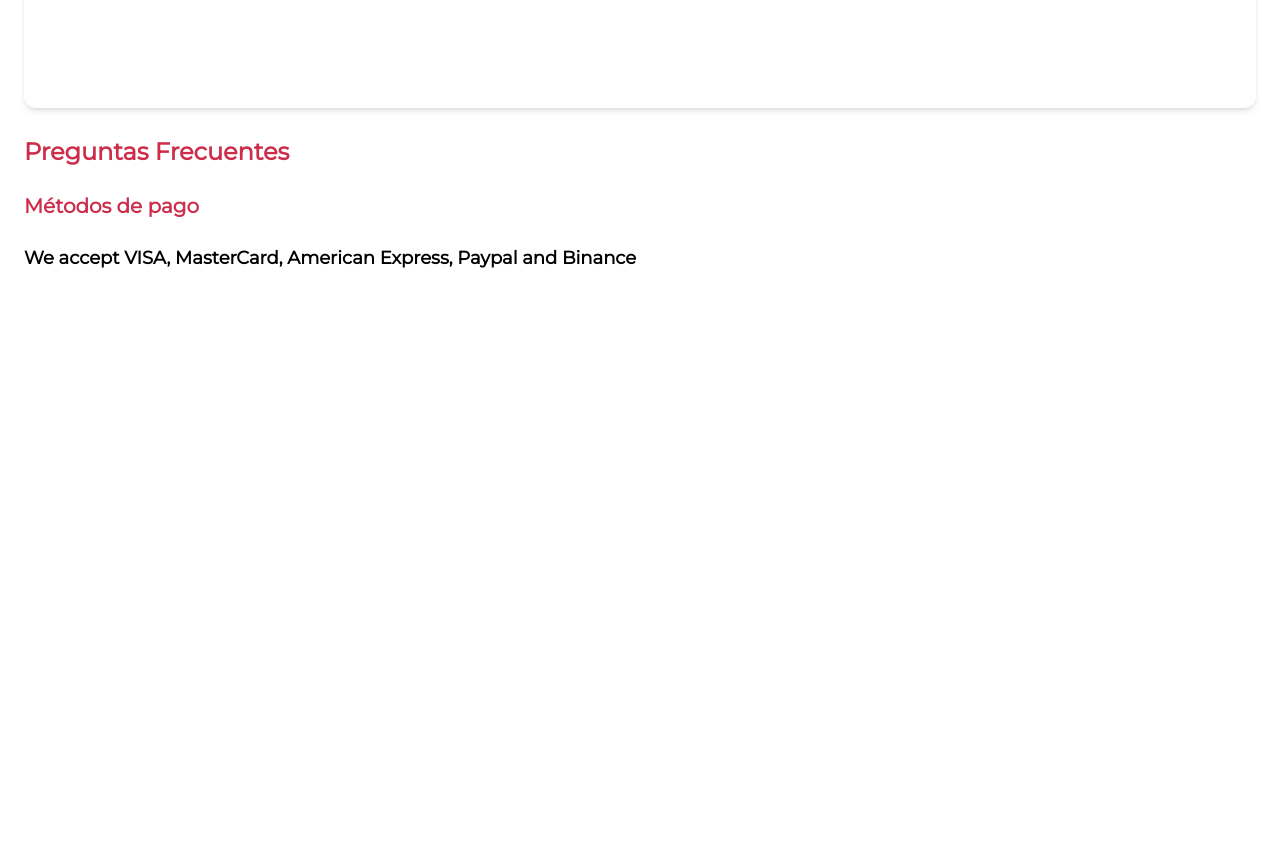
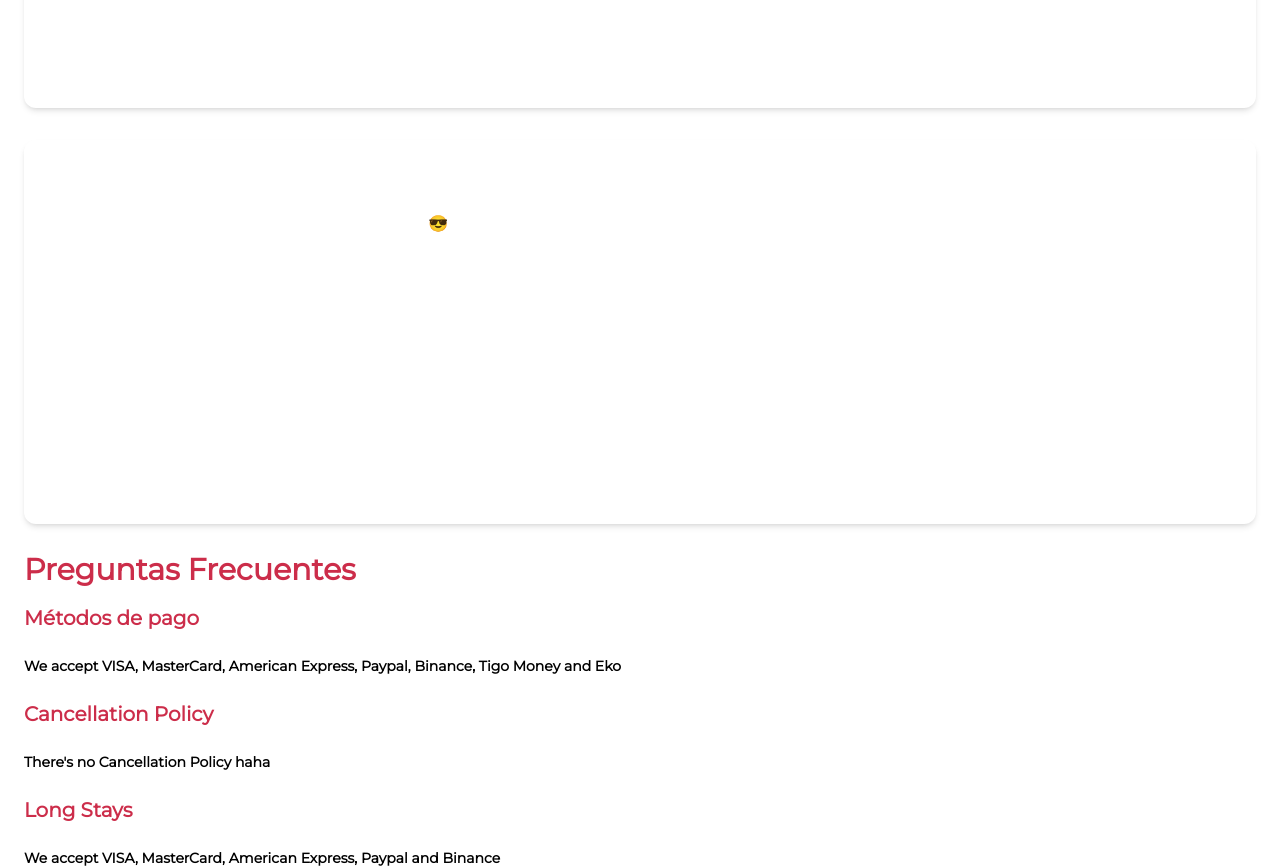
Before and after one commit to enrique-zarate/platzi-basic-tailwind, a website: page index.html in a window 1280 px wide. Shown: the part 1540-2408 px from the top of the page. Before the commit the page ends 1836 px from the top, so only its background shows below. Drawn offline with nearby package versions, Linux system fonts and the light colour scheme; files that its build step writes are made by us from their sources.

Commit message:
se agrega flex a seccion FAQs y se agrega h-auto a section

```diff
--- a/index.html
+++ b/index.html
@@ -12,7 +12,7 @@
   <body class="font-Montserrat">
     <nav></nav>
     <div id="tab_bar"></div>
-    <section class="w-full">
+    <section class="w-full h-auto">
       <div id="home">
         <div class="w-full h-3/4">
           <div
@@ -84,26 +84,43 @@
               2 rooms, bathroom and kitchen.
             </p>
           </div>
-          <div class="bg-LA h-96 w-full bg-cover rounded-xl shadow-md">
+          <div class="bg-miami h-96 w-full bg-cover rounded-xl shadow-md">
             <p class="font-extrabold text-2xl text-white pt-7 px-8 pb-3">
-              Los Angeles
+              Miami
             </p>
             <p class="text-md pl-8 mr-12 text-white">
-              2 rooms, bathroom and kitchen.
+              2 rooms, bathroom and kitchen. Otra noche en Miamiiii
+            </p>
+          </div>
+          <div class="bg-bali h-96 w-full bg-cover rounded-xl shadow-md">
+            <p class="font-extrabold text-2xl text-white pt-7 px-8 pb-3">
+              Bali
+            </p>
+            <p class="text-md pl-8 mr-12 text-white">
+              2 rooms, 2 bathroom, kitchen and private Pool 😎
             </p>
           </div>
         </div>
       </div>
       <div class="w-full h-full" id="faqs">
         <div class="w-full h-full px-6">
-          <p class="text-2xl text-primary font-semibold pb-6">
+          <p class="text-3xl text-primary font-extrabold mb-4">
             Preguntas Frecuentes
           </p>
-          <div>
-            <p class="text-xl text-primary font-semibold pb-6">
-              Métodos de pago
+          <div class="w-full h-full flex flex-col space-y-6">
+            <p class="text-xl text-primary font-semibold">Métodos de pago</p>
+            <p class="text-sm font-semibold">
+              We accept VISA, MasterCard, American Express, Paypal, Binance,
+              Tigo Money and Eko
             </p>
-            <p class="text-lg font-semibold pb-6">
+            <p class="text-xl text-primary font-semibold">
+              Cancellation Policy
+            </p>
+            <p class="text-sm font-semibold">
+              There's no Cancellation Policy haha
+            </p>
+            <p class="text-xl text-primary font-semibold">Long Stays</p>
+            <p class="text-sm font-semibold">
               We accept VISA, MasterCard, American Express, Paypal and Binance
             </p>
           </div>
```
